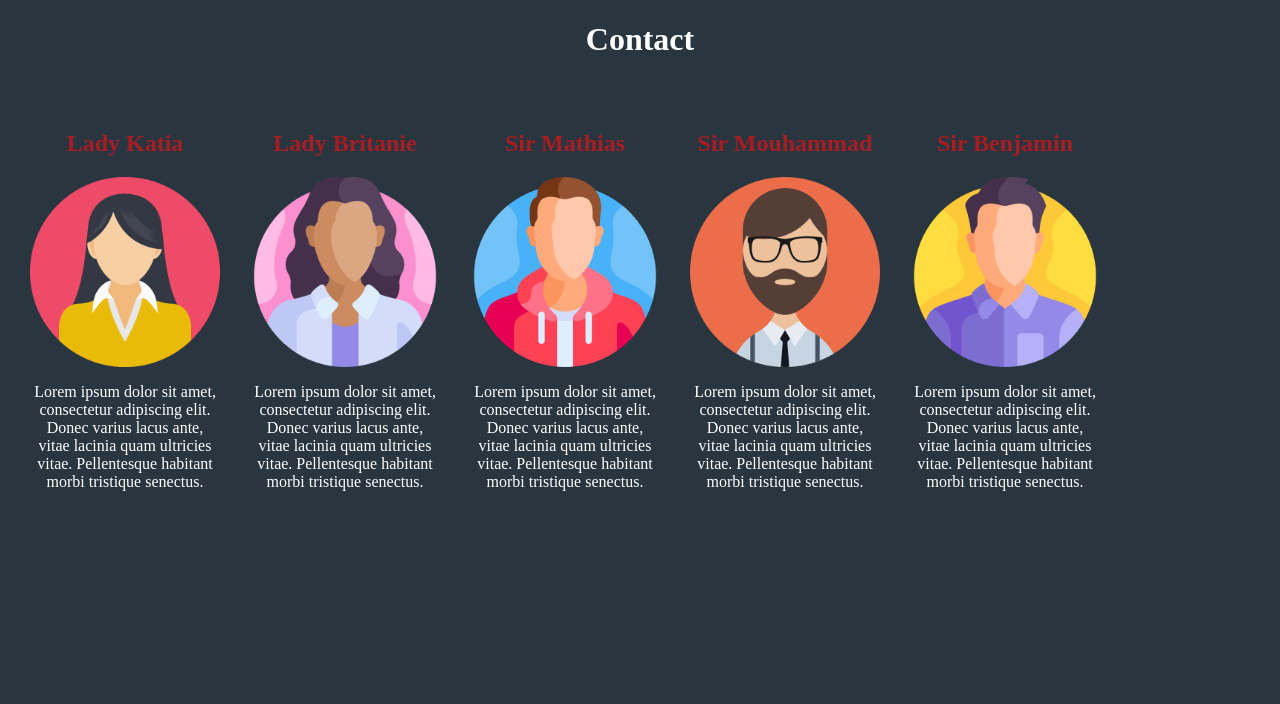
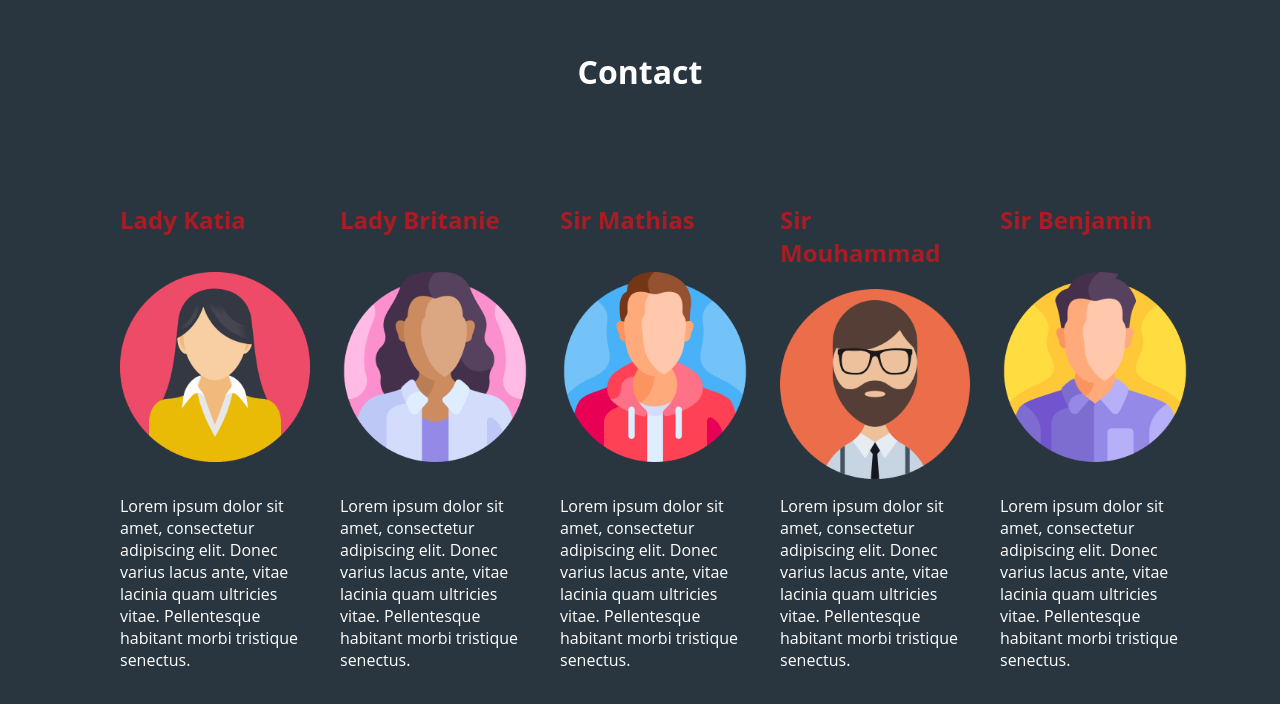
Before and after one commit to Coder269/farwest-angular, an Angular app: page /contact in a window 1280 px wide. Shown: the top 704 px of the page. Built offline with nearby package versions, Linux system fonts and the light colour scheme.

Commit message:
corrected layout

```diff
--- a/src/app/app.module.ts
+++ b/src/app/app.module.ts
@@ -9,6 +9,7 @@ import { ContactComponent } from './contact/contact.component';
 import { ModalComponent } from './modal/modal.component';
 import { ModalMineComponent } from './modal-mine/modal-mine.component';
 import { ModalForgeComponent } from './modal-forge/modal-forge.component';
+import { ModalResultLostComponent } from './modal-result-lost/modal-result-lost.component';
 
 
 @NgModule({
@@ -20,6 +21,7 @@ import { ModalForgeComponent } from './modal-forge/modal-forge.component';
     ModalComponent,
     ModalMineComponent,
     ModalForgeComponent,
+    ModalResultLostComponent,
 
   ],
   imports: [
--- a/src/app/contact/contact.component.css
+++ b/src/app/contact/contact.component.css
@@ -2,14 +2,15 @@
 
     text-align: center;
     color: white;
+    font-family: 'Open Sans',sans-serif;
+    padding: 50px;
+    margin: 0;
+
+
+
 
   }
 
-
-
-  #flexbox {
-    display: flex;
-  }
 
 
 
@@ -17,16 +18,25 @@
     color: #A71D23;
   }
 
+  #flexbox {
+    display: flex;
+    justify-content: center;
+    margin:0 ;
+
+  }
+
 
   .team.member {
     display: flex;
     flex-direction: column;
-    text-align: center;
     justify-content: center;
-    justify-content: space-evenly;
+    justify-content: space-between;
     width: 190px;
     margin-left: 30px;
     margin-top: 30px;
+    font-family: 'Open Sans',sans-serif;
+    font-size: 16px;
+    padding-top: 10px;
   }
 
   .sawmill1 {
--- a/src/app/contact/contact.component.html
+++ b/src/app/contact/contact.component.html
@@ -56,5 +56,3 @@
     </div>
   </body>
 </html>
-
-<router-outlet></router-outlet>
--- /dev/null
+++ b/src/app/modal-result-lost/modal-result-lost.component.html
@@ -0,0 +1 @@
+<p>modal-result-lost works!</p>
```
Also changed, not shown: src/app/modal-result-lost/modal-result-lost.component.ts (added, +10 -0 lines), src/app/modal-result-lost/modal-result-lost.component.css (added), 1 other file (tests, documents, lock files or other folders).
